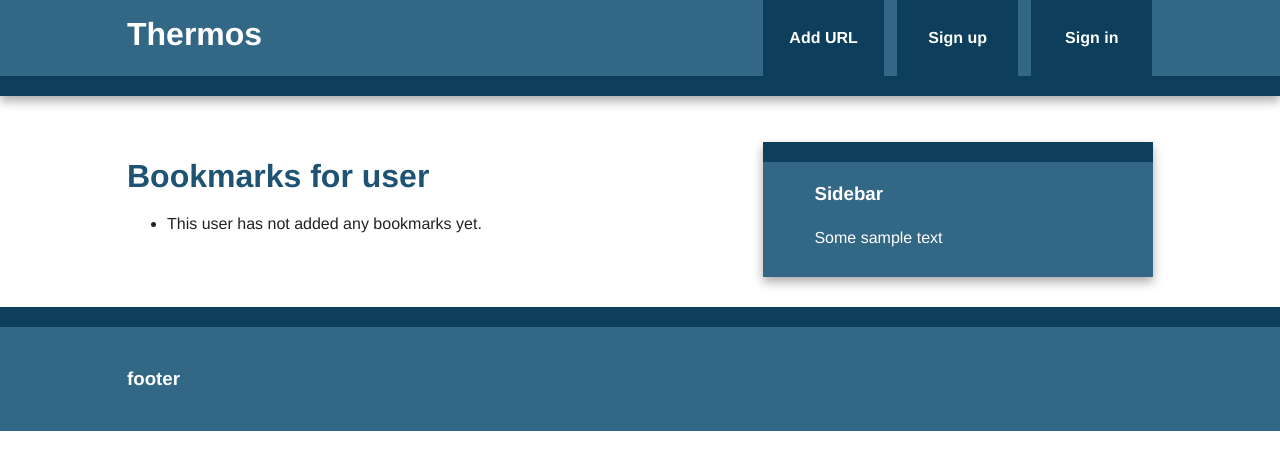
After one commit to tswann/thermos, a Flask app: template thermos/templates/user.html in a window 1280 px wide. The commit adds this page. Shown: the top 470 px of the page. Run offline with Flask 2, Linux system fonts and the light colour scheme; the template is opened without the code that fills it, so the values that code supplies are empty; some libraries are stand-ins or nearby versions.

Commit message:
users bookmark page added

```diff
--- a/manage.py
+++ b/manage.py
@@ -8,6 +8,7 @@
 def initdb():
     db.create_all()
     db.session.add(User(username="tam", email="tam@example.com"))
+    db.session.add(User(username="andy", email="andy@example.com"))
     print 'Initialised the database'
 
 @manager.command
--- a/thermos/models.py
+++ b/thermos/models.py
@@ -7,6 +7,7 @@
     url = db.Column(db.Text, nullable=False)
     date = db.Column(db.DateTime, default=datetime.utcnow)
     description = db.Column(db.String(300))
+    user_id = db.Column(db.Integer, db.ForeignKey('user.id'), nullable=False)
 
     def __repr__(self):
         return "<Bookmark '{}': '{}'>".format(self.description, self.url)
@@ -19,6 +20,7 @@
     id = db.Column(db.Integer, primary_key=True)
     username = db.Column(db.String(80), unique=True)
     email = db.Column(db.String(120), unique=True)
+    bookmarks = db.relationship('Bookmark', backref='user', lazy='dynamic')
 
     def __repr__(self):
         return '<User %r>' % self.username
--- a/thermos/templates/index.html
+++ b/thermos/templates/index.html
@@ -15,7 +15,7 @@
             {% if new_bookmarks %}
                 <ul>
                 {% for bm in new_bookmarks %}
-                    <li>{{ bm.user }} added <a href="{{bm.url}}">{{bm.description}}</a></li>
+                    <li>{{ bm.user.username }} added <a href="{{ url_for('user', bm.user.username) }}">{{bm.user.username}}</a></li>
                 {% endfor %}
                 </ul>
             {% else %}
--- /dev/null
+++ b/thermos/templates/user.html
@@ -0,0 +1,24 @@
+{% extends "base.html" %}
+
+{% block title %}
+Thermos -- Bookmarks for user {{ user.username }}
+{% endblock %}
+
+{% block content %}
+<article>
+  <header>
+    <h1>Bookmarks for user {{ user.username }}</h1>
+
+    <ul>
+      {% for bm in new_bookmarks %}
+        <li>
+          <a href="{{bm.url}}">{{bm.description}}</a>
+          <span class="timestamp">Added at {{ bm.date }}</span>
+        </li>
+      {% else %}
+        <li>This user has not added any bookmarks yet.</li>
+      {% endfor %}
+    </ul>
+  </header>
+</article>
+{% endblock %}
--- a/thermos/views.py
+++ b/thermos/views.py
@@ -2,6 +2,9 @@
 from thermos import app, db
 from forms import BookmarkForm
 from models import User, Bookmark
+
+def logged_in_user():
+    return User.query.filter_by(username='tam').first()
 
 @app.route('/')
 @app.route('/index')
@@ -14,12 +17,17 @@
     if form.validate_on_submit():
         url = form.url.data
         description = form.description.data
-        bm = Bookmark(url=url,description=description)
+        bm = Bookmark(user=logged_in_user(), url=url,description=description)
         db.session.add(bm)
         db.session.commit()
         flash("Stored '{}'".format(description))
         return redirect(url_for('index'))
     return render_template('add.html', form=form)
+
+@app.route('/user/<username>')
+def user(username):
+    user = User.query.filter_by(username=username).first_or_404()
+    return render_template('user.html', user=user)
 
 @app.errorhandler(404)
 def page_not_found(e):
```
Also changed, not shown: thermos/__init__.py (line endings or trailing spaces), thermos/thermos.db.
